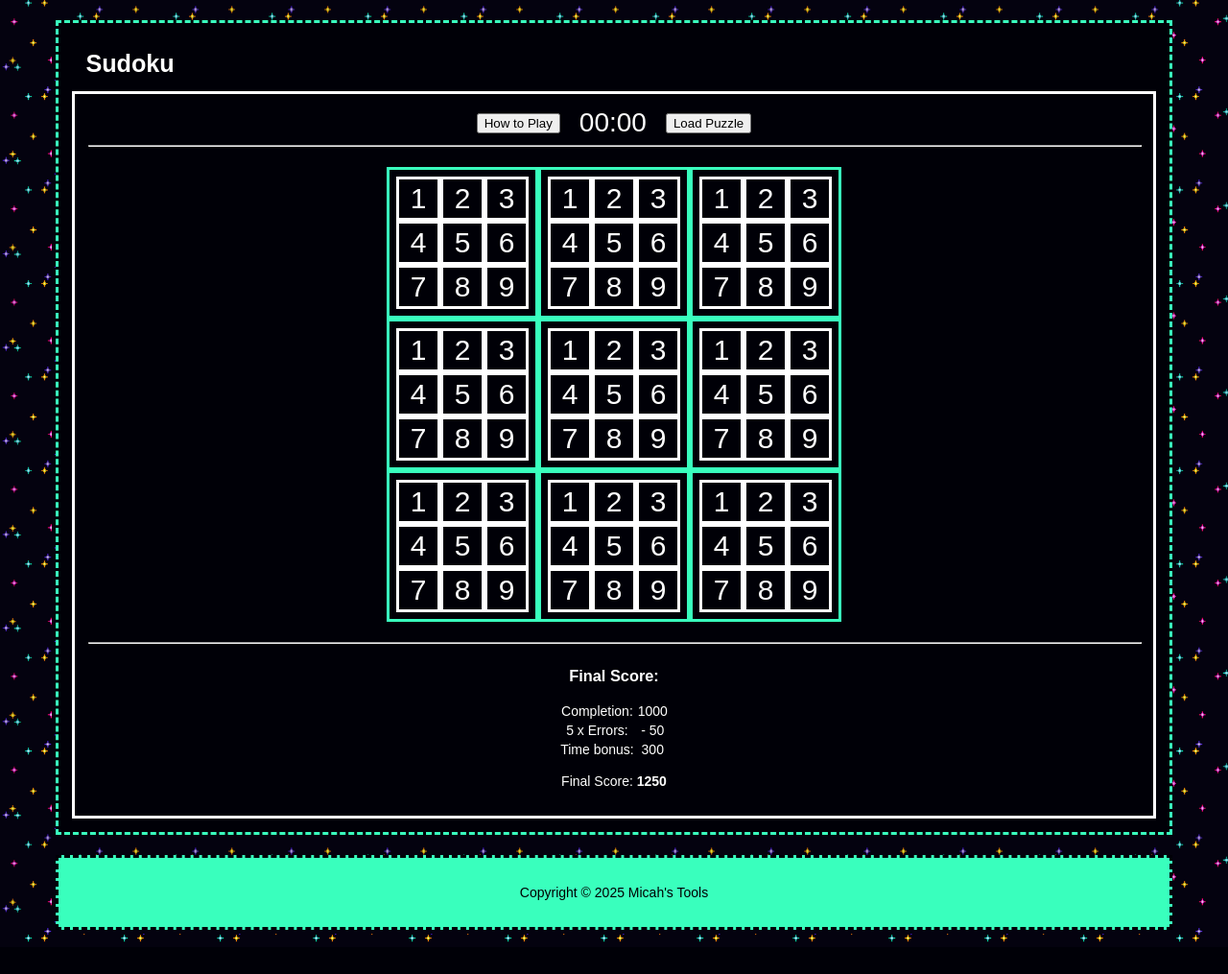
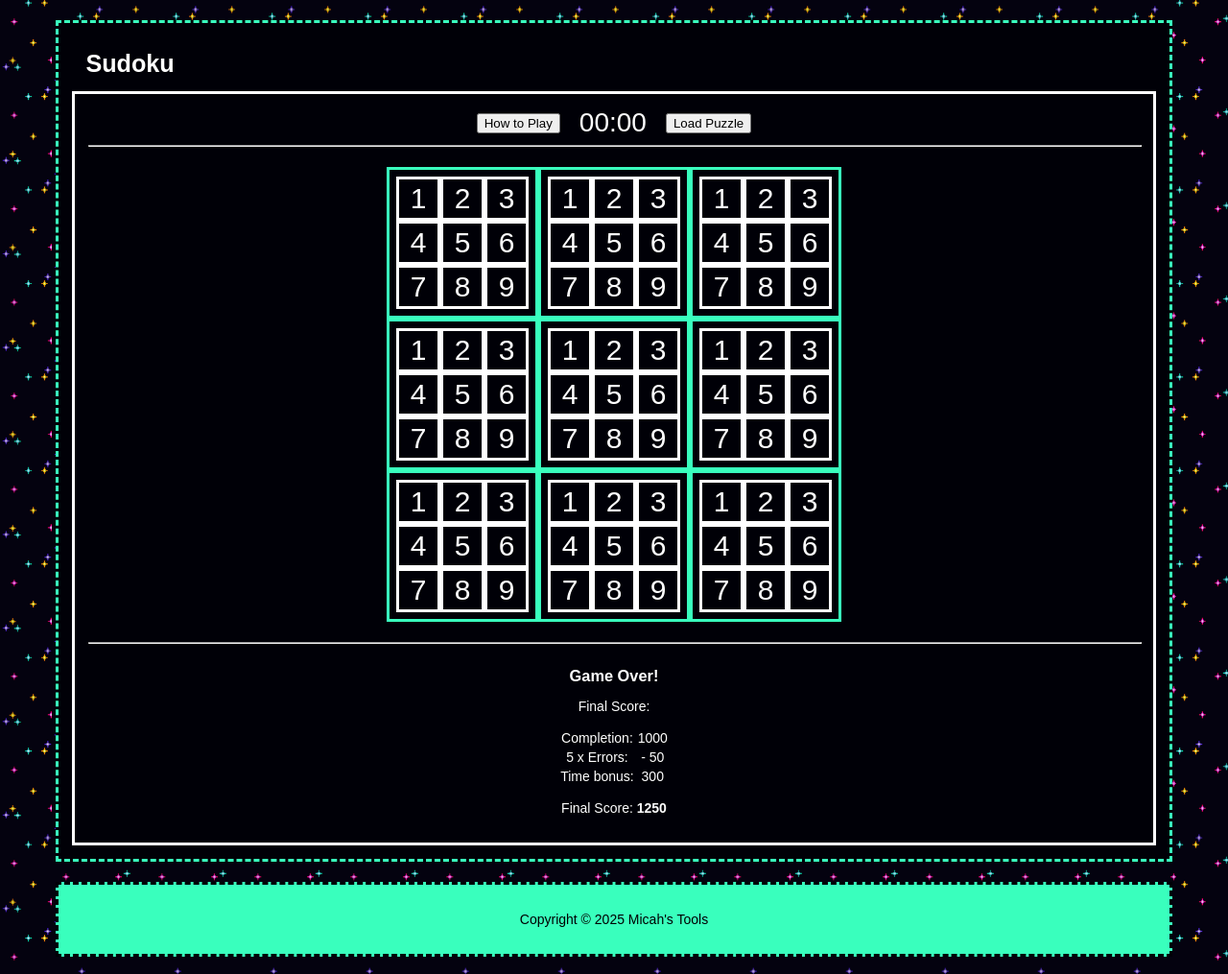
Before and after one commit to Micah456/Sudoku, a Python web app: template templates/sudoku.html in a window 1280 px wide. Shown: the part 143-1158 px from the top of the page at 96% size. Before the commit the page ends 1125 px from the top, so only its background shows below. Run offline with Jinja, Linux system fonts and the light colour scheme; the template is opened without the code that fills it, so the values that code supplies are empty; some web fonts are replaced.

Commit message:
Added game over h3

```diff
--- a/static/sudoku.css
+++ b/static/sudoku.css
@@ -72,3 +72,7 @@ hr{
     display: flex;
     flex-direction: column;
 }
+
+#score-div > h3{
+    margin-bottom: 0;
+}
--- a/templates/sudoku.html
+++ b/templates/sudoku.html
@@ -74,7 +74,8 @@
                 </div>
                 <hr>
                 <div id="score-div">
-                    <h3>Final Score:</h3>
+                    <h3>Game Over!</h3>
+                    <p>Final Score:</p>
                     <table>
                         <tr>
                             <td>Completion:</td>
```
